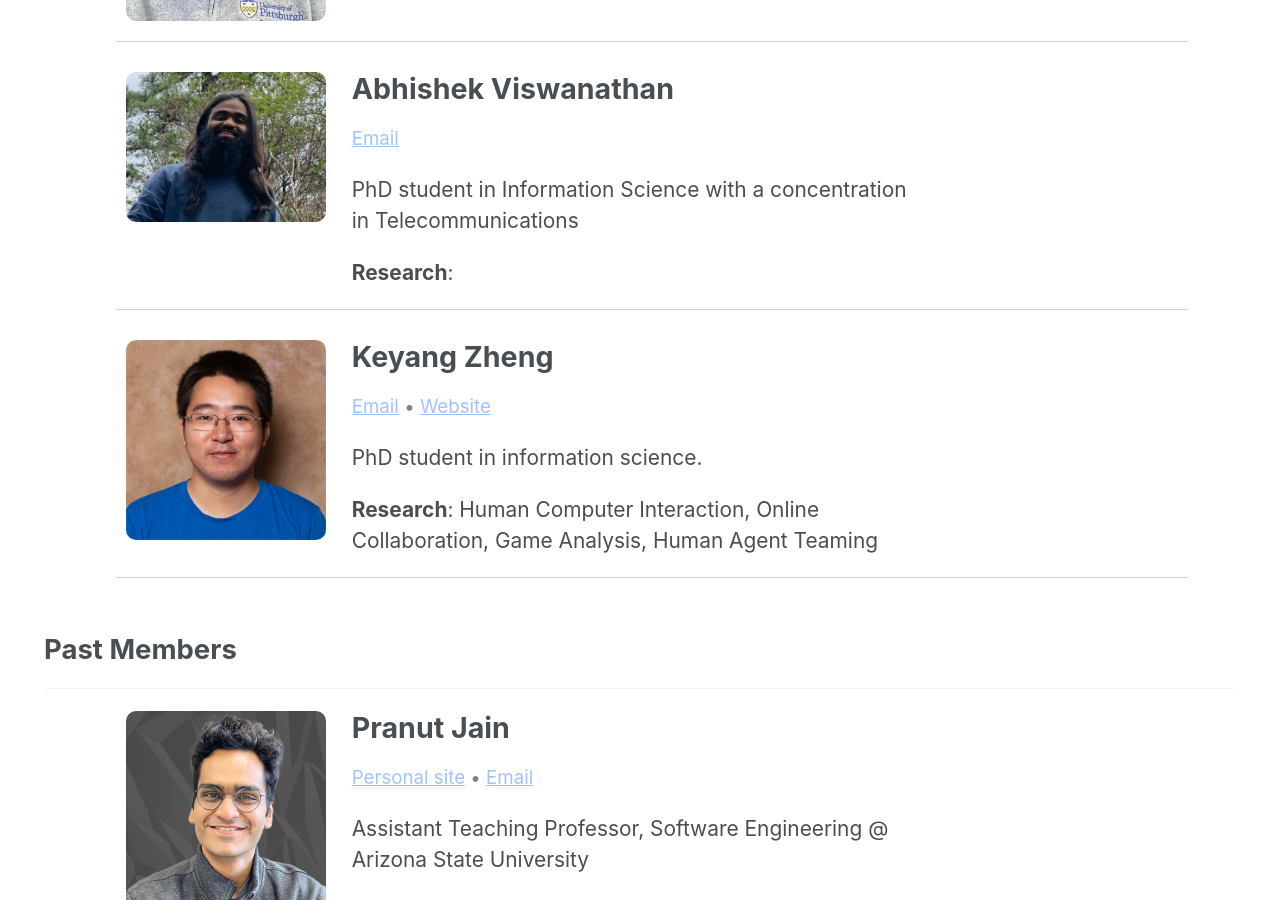
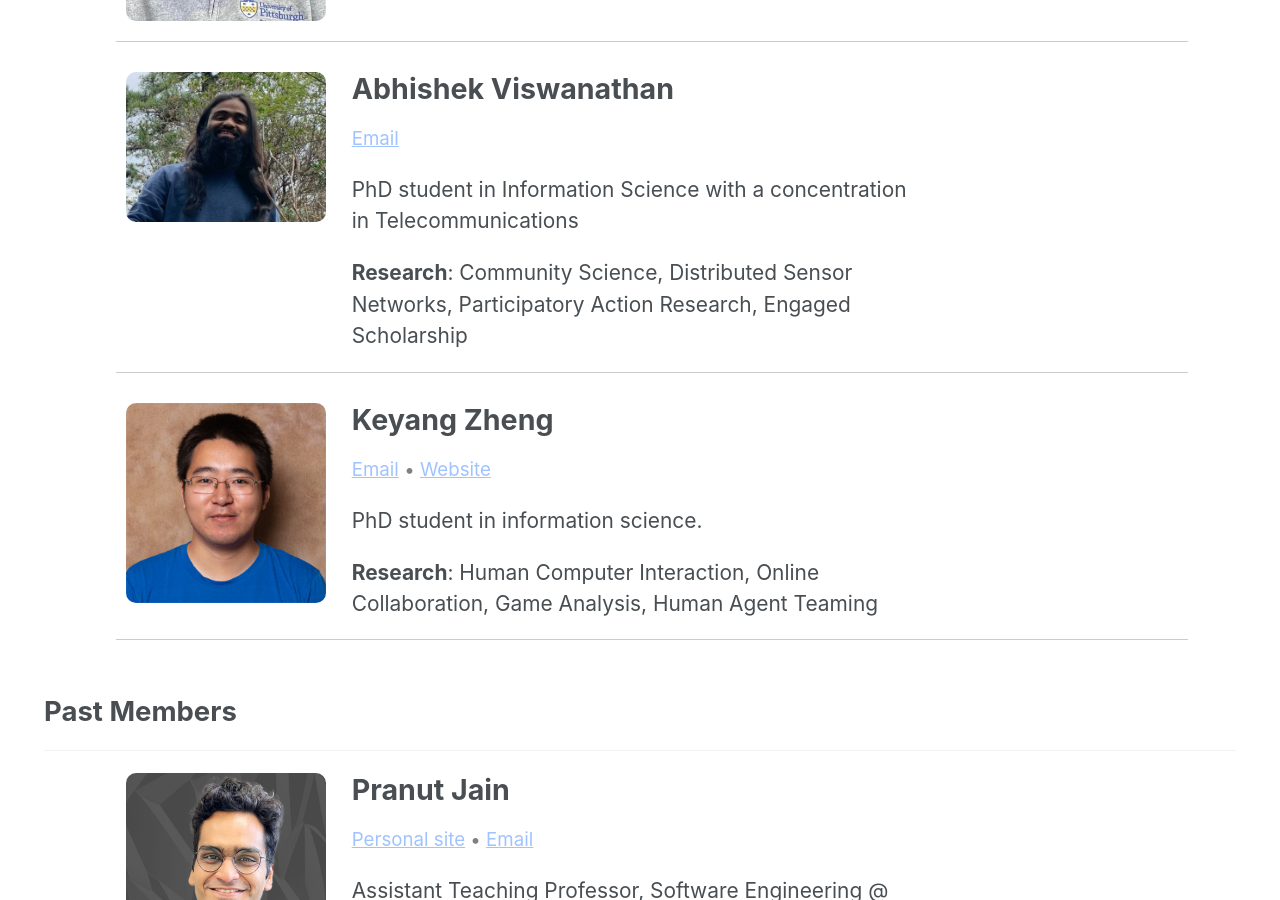
Before and after one commit to SSC-Pitt/SSC-Pitt.github.io, a Jekyll site: the page built from _pages/people.md, in a window 1280 px wide and 900 px high, scrolled down 1301 px. Built offline with Jekyll 4.4.1, drawn with Linux system fonts in a browser that asks for light colours; cached includes are drawn as plain includes; nearby versions of some CDN libraries; our own code applies the rules of GitHub Pages for plain Markdown files.

Commit message:
Update people.md

```diff
--- a/_pages/people.md
+++ b/_pages/people.md
@@ -92,7 +92,7 @@ permalink: /people.html
         <a href="mailto:abv13@pitt.edu">Email</a>
      </p>
     <p class="info">PhD student in Information Science with a concentration in Telecommunications</p>
-    <p class="research"><b>Research</b>: </p>
+    <p class="research"><b>Research</b>: Community Science, Distributed Sensor Networks, Participatory Action Research, Engaged Scholarship</p>
   </div>
 </div>
 
```
